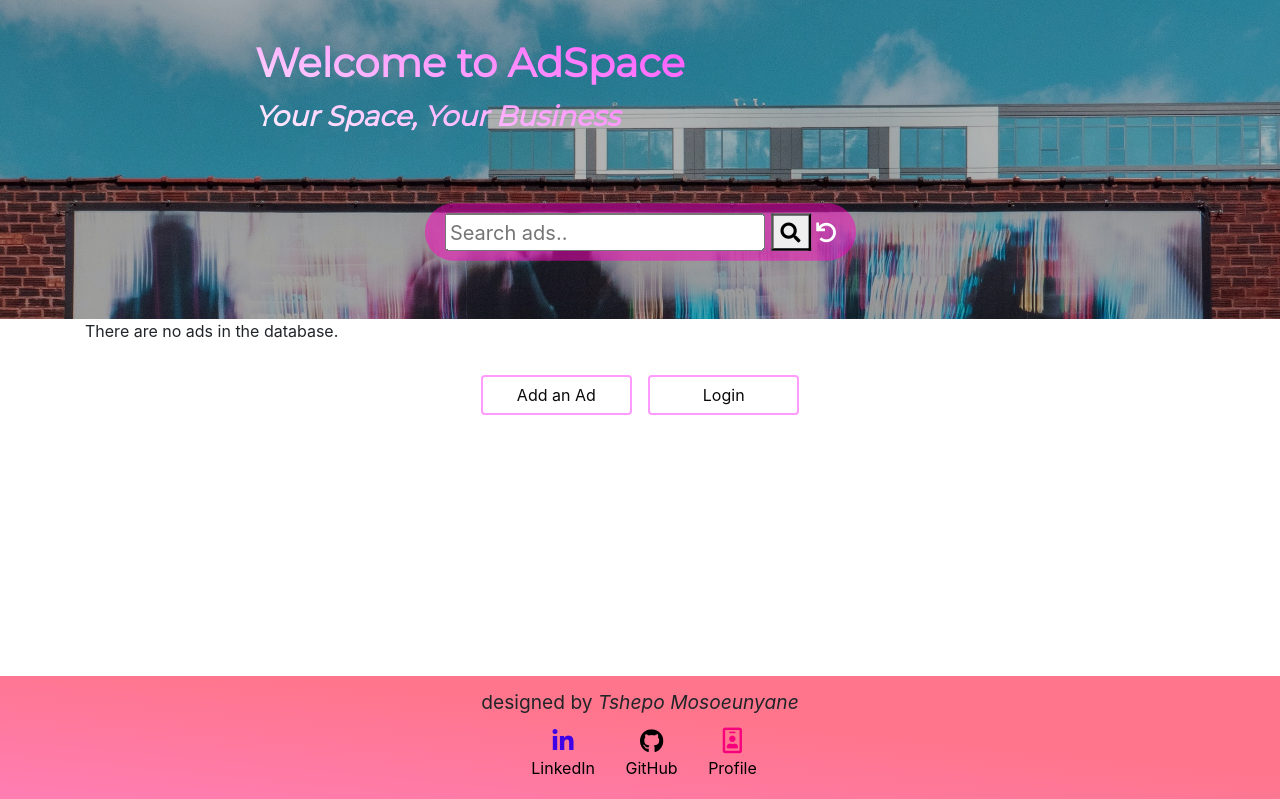
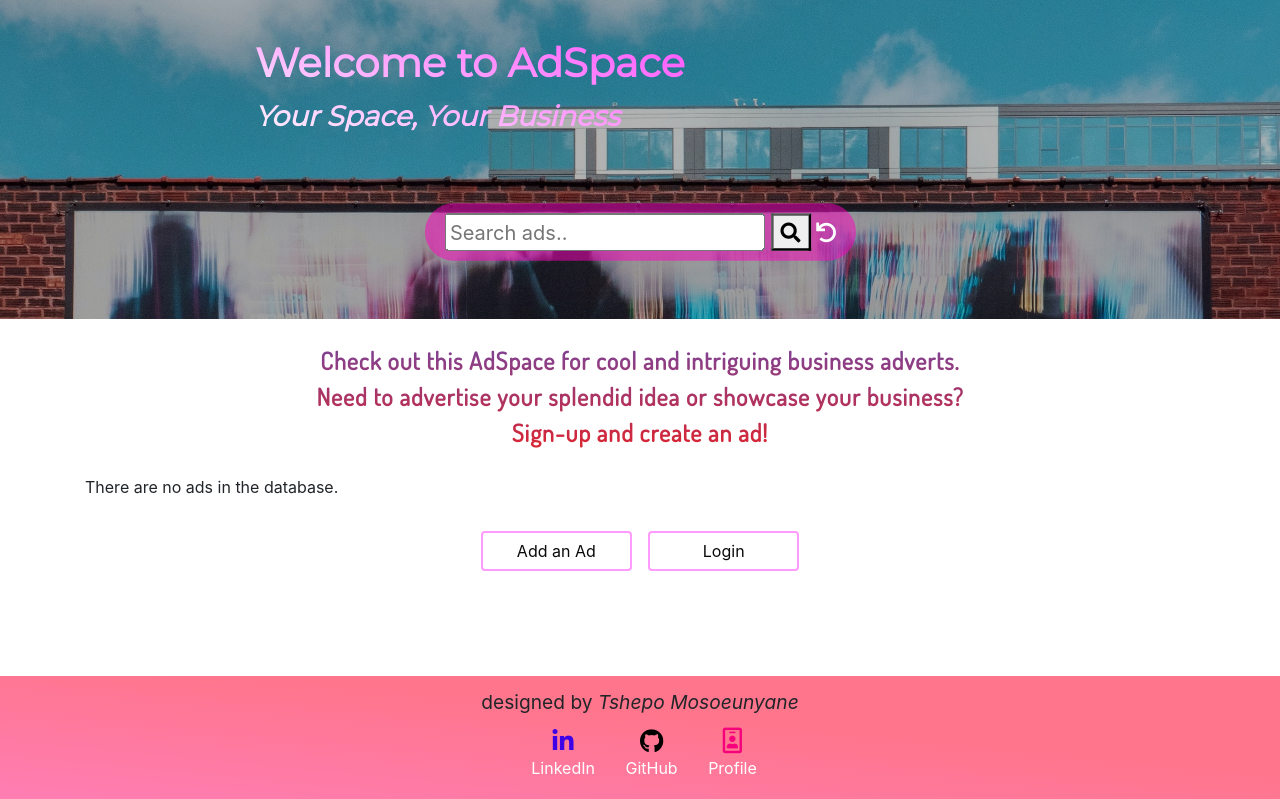
Before and after one commit to Lemour-sudo/Ads-Site, a Django app: template ads/templates/ads/ad_list.html in a window 1280 px wide. Shown: the part 57-856 px from the top of the page. Run offline with Django 3.2, Linux system fonts and the light colour scheme; the template is opened without the code that fills it, so the values that code supplies are empty; some libraries are stand-ins or nearby versions; some web fonts are replaced.

Commit message:
Fixed like star functionality. Added login option on sign-up page. Added intro text on ad_list page.

```diff
--- a/ads/templates/ads/ad_confirm_delete.html
+++ b/ads/templates/ads/ad_confirm_delete.html
@@ -7,7 +7,8 @@
 
   <form action="" method="POST">
     {% csrf_token %}
-    <input type="submit" value="Yes, delete.">
+    <input type="submit" class="btn btn-danger mr-3" value="Yes, delete.">
+    <a href="{% url 'ads:all' %}" class="btn btn-primary">Back to Ads</a>
   </form>
 </div>
 {% endblock %}
--- a/ads/templates/ads/ad_list.html
+++ b/ads/templates/ads/ad_list.html
@@ -21,6 +21,12 @@
 </div>
 
 <div class="container">
+  <p class="intro">
+    Check out this AdSpace for cool and intriguing business adverts. <br>
+    Need to advertise your splendid idea or showcase your business? <br>
+    Sign-up and create an ad!
+  </p>
+
   {% if ad_list %}
   <div class="cards-group">
     {% for ad in ad_list %}
--- a/home/static/css/styles.css
+++ b/home/static/css/styles.css
@@ -1,5 +1,6 @@
 @import url('https://fonts.googleapis.com/css?family=Montserrat');
 @import url('https://fonts.googleapis.com/css?family=Inknut+Antiqua');
+@import url('https://fonts.googleapis.com/css?family=Dosis');
 
 :root {
   --passionate-bed-gradient: linear-gradient(to bottom left, #ff758c 40%, #ff7eb3 100%);
@@ -77,7 +78,7 @@ input, textarea {
 }
 
 .footer span {
-  color: black;
+  color: white;
 }
 
 .footer .btn:hover {
@@ -138,6 +139,21 @@ input, textarea {
 }
 .search .fa-undo {
   color: white;
+}
+
+/*** Intro Section ***/
+.intro {
+  margin: 1em auto;
+  text-align: center;
+  font-family: 'Dosis';
+  font-size: 1em;
+  font-weight: 700;
+  letter-spacing: 1px;
+
+  background: linear-gradient(180deg, #7b4397, #dc2430);
+  background-clip: text;
+  -webkit-background-clip: text;
+  -webkit-text-fill-color: transparent;
 }
 
 
@@ -278,10 +294,6 @@ input, textarea {
     margin: auto auto 4em;
     transform: scale(1.25);
   }
-
-  .card-image {
-    /* height: 20em; */
-  }
 }
 
 @media (min-width: 768px) {
@@ -307,7 +319,9 @@ input, textarea {
 }
 
 @media (min-width: 992px) {
-
+  .intro {
+    font-size: 1.5em;
+  }
 }
 
 @media (min-width: 1200px) {
--- a/home/templates/base_bootstrap.html
+++ b/home/templates/base_bootstrap.html
@@ -7,7 +7,7 @@
 
   <link rel="stylesheet" href="https://stackpath.bootstrapcdn.com/bootstrap/4.1.3/css/bootstrap.min.css" integrity="sha384-MCw98/SFnGE8fJT3GXwEOngsV7Zt27NXFoaoApmYm81iuXoPkFOJwJ8ERdknLPMO" crossorigin="anonymous">
 
-  <script src="https://code.jquery.com/jquery-3.3.1.slim.min.js" integrity="sha384-q8i/X+965DzO0rT7abK41JStQIAqVgRVzpbzo5smXKp4YfRvH+8abtTE1Pi6jizo" crossorigin="anonymous"></script>
+  <script src="https://cdnjs.cloudflare.com/ajax/libs/jquery/3.3.1/jquery.min.js" integrity="sha512-+NqPlbbtM1QqiK8ZAo4Yrj2c4lNQoGv8P79DPtKzj++l5jnN39rHA/xsqn8zE9l0uSoxaCdrOgFs6yjyfbBxSg==" crossorigin="anonymous" referrerpolicy="no-referrer"></script>
   <script src="https://cdnjs.cloudflare.com/ajax/libs/popper.js/1.14.3/umd/popper.min.js" integrity="sha384-ZMP7rVo3mIykV+2+9J3UJ46jBk0WLaUAdn689aCwoqbBJiSnjAK/l8WvCWPIPm49" crossorigin="anonymous"></script>
   <script src="https://stackpath.bootstrapcdn.com/bootstrap/4.1.3/js/bootstrap.min.js" integrity="sha384-ChfqqxuZUCnJSK3+MXmPNIyE6ZbWh2IMqE241rYiqJxyMiZ6OW/JmZQ5stwEULTy" crossorigin="anonymous"></script>
 
--- a/home/templates/base_menu.html
+++ b/home/templates/base_menu.html
@@ -50,17 +50,17 @@
   <div class="footer">
     <p class="mb-1" style="font-size: 1.2em;">designed by <em>Tshepo Mosoeunyane</em></p>
     <div class="text-center py-0">
-      <a class="btn btn-social-icon btn-linkedin ml-2" href="" rel="noreferrer" target="_blank">
+      <a class="btn btn-social-icon btn-linkedin ml-2" href="https://www.linkedin.com/in/tshepo-mosoeunyane" rel="noreferrer" target="_blank">
         <i class="fa fa-linkedin text-reset" style="font-size: 1.5em; color: rgb(62, 0, 231);"></i> <br>
         <span>LinkedIn</span>
       </a>
 
-      <a class="btn btn-social-icon btn-github" href="" rel="noreferrer" target="_blank">
+      <a class="btn btn-social-icon btn-github" href="https://github.com/Lemour-sudo" rel="noreferrer" target="_blank">
         <i class="fa fa-github" style="font-size: 1.5em; color: black;"></i> <br>
         <span>GitHub</span>
       </a>
 
-      <a class="btn btn-social-icon" href="" rel="noreferrer" target="_blank">
+      <a class="btn btn-social-icon" href="#" rel="noreferrer" target="_blank">
         <i class="fa fa-id-badge" style="font-size: 1.6em; color: rgb(247, 0, 124);"></i> <br>
         <span>Profile</span>
       </a>
--- a/home/templates/registration/login.html
+++ b/home/templates/registration/login.html
@@ -17,5 +17,7 @@
 
     <input type="hidden" name="next" value="{{ next }}" />
   </form>
+
+  <p class="mt-4">Not a member yet? <a href="{% url 'register:signup' %}">Join Now</a>.</p>
 </div>
 {% endblock %}
--- a/register/templates/register/signup.html
+++ b/register/templates/register/signup.html
@@ -4,7 +4,7 @@
 
 {% block content %}
 <div class="container mt-5 pt-5 px-5">
-  <h2>Sign-up Page</h2>
+  <h2 style="font-size: 1.5em; margin-bottom: 1em;">Sign-up Page</h2>
 
   {% load crispy_forms_tags %}
   <form method="post">
```
Also changed, not shown: db.sqlite3.
